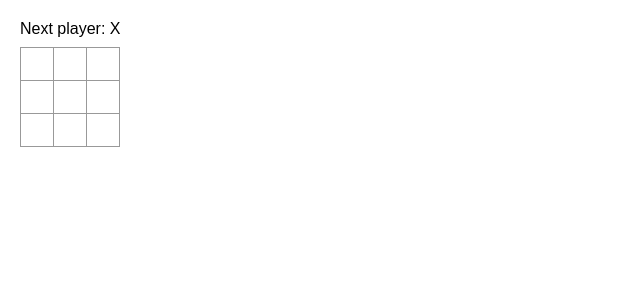
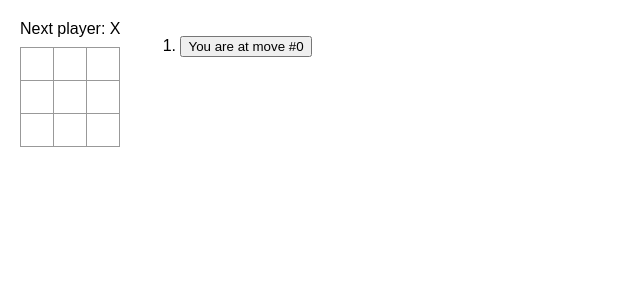
Before and after one commit to pg-ctatanacio/tic-tac-toe, a React (Create React App) app: page / in a window 1280 px wide. Shown: the top 300 px of the page, without its empty margins (0-640 px from the left). Built offline with nearby package versions, Linux system fonts and the light colour scheme.

Commit message:
Add move history

```diff
--- a/src/App.tsx
+++ b/src/App.tsx
@@ -1,38 +1,62 @@
-import React, { useState } from 'react';
-import logo from './logo.svg';
-import './App.css';
+import React, { useState } from "react";
+import "./App.css";
 
 const App = () => {
-    return <Game />
+	return <Game />;
+};
+
+const Game = () => {
+	const [history, setHistory] = useState<(string | null)[][]>([Array(9).fill(null)]);
+	const [currentMove, setCurrentMove] = useState<number>(0);
+	const currentSquares = history[currentMove];
+	const xIsNext = currentMove % 2 === 0;
+
+	const handlePlay = (nextSquares: (string | null)[]) => {
+		const nextHistory = [...history.slice(0, currentMove + 1), nextSquares];
+		setHistory(nextHistory);
+		setCurrentMove(nextHistory.length - 1);
+	};
+
+	function jumpTo(nextMove: number) {
+		setCurrentMove(nextMove);
 	}
 
-const Game = () => {
-    const [xIsNext, setXIsNext] = useState<boolean>(true);
-    const [history, setHistory] = useState<((string|null)[])[]>([Array(9).fill(null)]);
-    const currentSquares = history[history.length - 1];
+	const moves = history.map((squares, move) => {
+		console.log(move, currentMove);
+		let description;
 
-    const handlePlay = (nextSquares: (string|null)[]) => {
-        setHistory([...history, nextSquares]);
-        setXIsNext(!xIsNext)
+		if (move == 0 && move != currentMove) {
+			description = "Go to game start";
+		} else if (move > 0 && move != currentMove) {
+			description = "Go to move #" + move;
+		} else {
+			description = "You are at move #" + move;
 		}
+
+		return (
+			<li key={move}>
+				<button onClick={() => jumpTo(move)}>{description}</button>
+			</li>
+		);
+	});
 
 	return (
 		<div className="game">
 			<div className="game-board">
-                <Board xIsNext={xIsNext} squares={currentSquares} onPlay={handlePlay}/>
+				<Board xIsNext={xIsNext} squares={currentSquares} onPlay={handlePlay} />
 			</div>
 			<div className="game-info">
-                <ol>{/*TODO*/}</ol>
+				<ol>{moves}</ol>
 			</div>
 		</div>
-    )
-}
+	);
+};
 
 type BoardType = {
-    xIsNext: boolean,
-    squares: (string|null)[],
-    onPlay: (nextSquares: (string|null)[]) => void
-}
+	xIsNext: boolean;
+	squares: (string | null)[];
+	onPlay: (nextSquares: (string | null)[]) => void;
+};
 
 const Board = ({ xIsNext, squares, onPlay }: BoardType) => {
 	const handleClick = (i: number) => {
@@ -43,15 +67,15 @@ const Board = ({ xIsNext, squares, onPlay }: BoardType) => {
 		const nextSquares = squares.slice();
 
 		if (xIsNext) {
-            nextSquares[i] = 'X';
+			nextSquares[i] = "X";
 		} else {
-            nextSquares[i] = 'O';
+			nextSquares[i] = "O";
 		}
 
 		onPlay(nextSquares);
-    }
+	};
 
-    const calculateWinner = (squares: (string|null)[]) => {
+	const calculateWinner = (squares: (string | null)[]) => {
 		const lines = [
 			[0, 1, 2],
 			[3, 4, 5],
@@ -60,7 +84,7 @@ const Board = ({ xIsNext, squares, onPlay }: BoardType) => {
 			[1, 4, 7],
 			[2, 5, 8],
 			[0, 4, 8],
-            [2, 4, 6]
+			[2, 4, 6],
 		];
 
 		for (let i = 0; i < lines.length; i++) {
@@ -71,7 +95,7 @@ const Board = ({ xIsNext, squares, onPlay }: BoardType) => {
 		}
 
 		return null;
-    }
+	};
 
 	const winner = calculateWinner(squares);
 	let status;
@@ -84,32 +108,36 @@ const Board = ({ xIsNext, squares, onPlay }: BoardType) => {
 	return (
 		<>
 			<div className="status">{status}</div>
-            <div className='board-row'>
+			<div className="board-row">
 				<Square value={squares[0]} onSquareClick={() => handleClick(0)} />
 				<Square value={squares[1]} onSquareClick={() => handleClick(1)} />
 				<Square value={squares[2]} onSquareClick={() => handleClick(2)} />
 			</div>
-            <div className='board-row'>
+			<div className="board-row">
 				<Square value={squares[3]} onSquareClick={() => handleClick(3)} />
 				<Square value={squares[4]} onSquareClick={() => handleClick(4)} />
 				<Square value={squares[5]} onSquareClick={() => handleClick(5)} />
 			</div>
-            <div className='board-row'>
+			<div className="board-row">
 				<Square value={squares[6]} onSquareClick={() => handleClick(6)} />
 				<Square value={squares[7]} onSquareClick={() => handleClick(7)} />
 				<Square value={squares[8]} onSquareClick={() => handleClick(8)} />
 			</div>
 		</>
-    )
-}
+	);
+};
 
 type SquareProps = {
-    value: string|null,
-    onSquareClick: () => void
-}
+	value: string | null;
+	onSquareClick: () => void;
+};
 
 const Square = ({ value, onSquareClick }: SquareProps) => {
-    return <button className="square" onClick={onSquareClick}>{value}</button>
-}
+	return (
+		<button className="square" onClick={onSquareClick}>
+			{value}
+		</button>
+	);
+};
 
 export default App;
```
Lines whose indentation alone changed are shown as unchanged.
